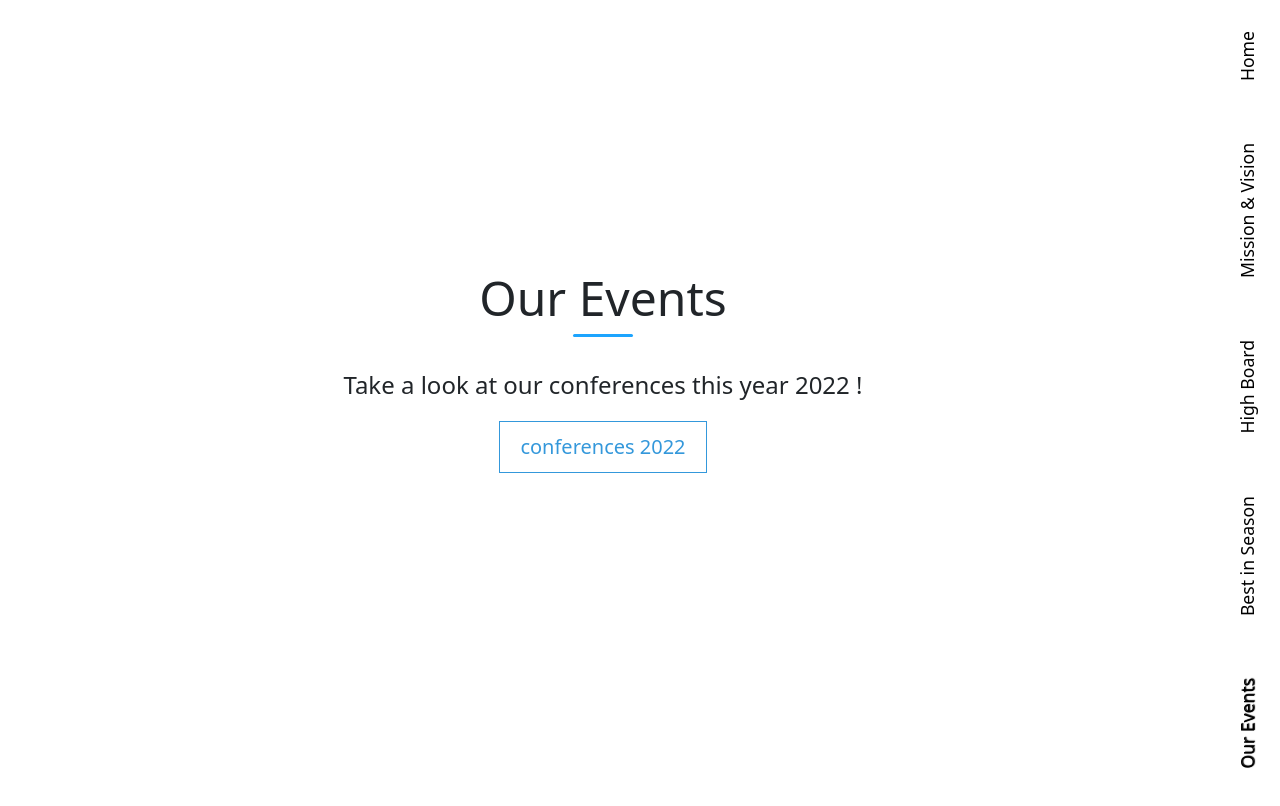
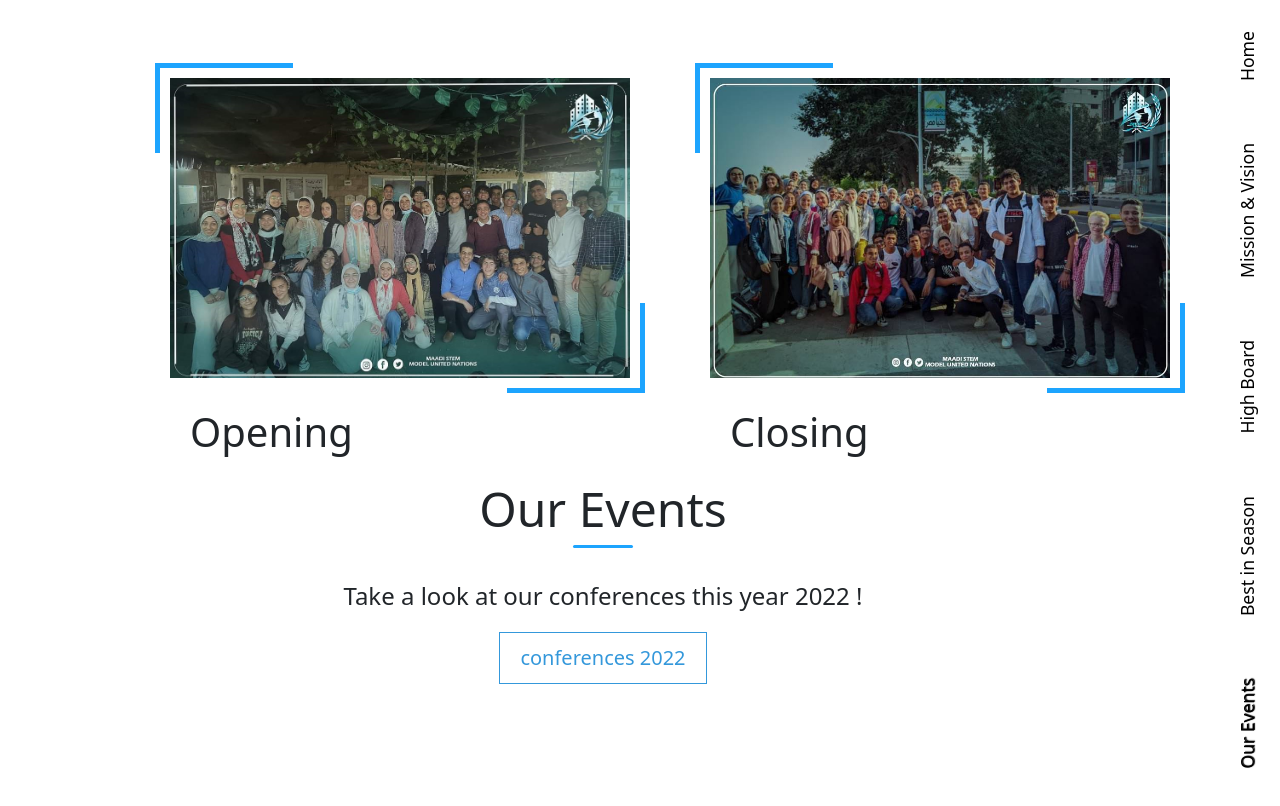
Before and after one commit to MohammadEmad2003/Maadi-STEM-MUN, a plain HTML site: page pages/events.html in a window 1280 px wide. Drawn offline with Linux system fonts and the light colour scheme.

Commit message:
first commit

```diff
--- a/css/event.css
+++ b/css/event.css
@@ -72,7 +72,7 @@
     flex-wrap: wrap;
   }
   .row3 .card3{
-    width: 250px;
+    width: 460px;
     height: 300px;
     position: relative;
     margin: 30px;
--- a/pages/events.html
+++ b/pages/events.html
@@ -11,6 +11,7 @@
     <link rel="stylesheet" href="../css/bootstrap.min.css">
     <link rel="stylesheet" href="../css/animations.css">
     <link rel="stylesheet" href="../css/customnav.css">
+    <link rel="stylesheet" href="../css/event.css">
     <link rel="stylesheet" href="../css/mission_vision.css">
 </head>
 
@@ -36,9 +37,29 @@
     <!-- END: CustomNav -->
 
     <!-- START: Content -->
-    <div class="page-content align-items-lg-center">
+    <div class="align-items-lg-center">
         <!--!!!!!!!!!!!!!!!!!!!!!!!!!!!!!!!!!!!!!!!!!!!!!!!!!!!!!!!!!!!!-->
         <div class="container-lg ps-4 pe-3 px-lg-0 my-5">
+
+            <div class="row3" style="padding-left: 60px;">
+                <div class="col-lg-2 align-items-center">
+                  <div class="card3">
+                      <div class="imgbox2">
+                          <img src="../imgs/event/home2.jpg" alt="">
+                      </div>
+                  </div>
+                      <h1 class="board_name" style="padding-left: 50px;">Opening</h1>
+              </div>
+                <div class="col-lg-2 align-items-center">
+                  <div class="card3">
+                      <div class="imgbox2">
+                          <img src="../imgs/event/home1.jpg" alt="">
+                      </div>
+                  </div>
+                      <h1 class="board_name" style="padding-left: 50px;">Closing</h1>
+              </div>
+
+              </div>
 
             <div class="row gx-md-5 gy-5">
                 <div class="col-md-12 col-lg-12">
```
